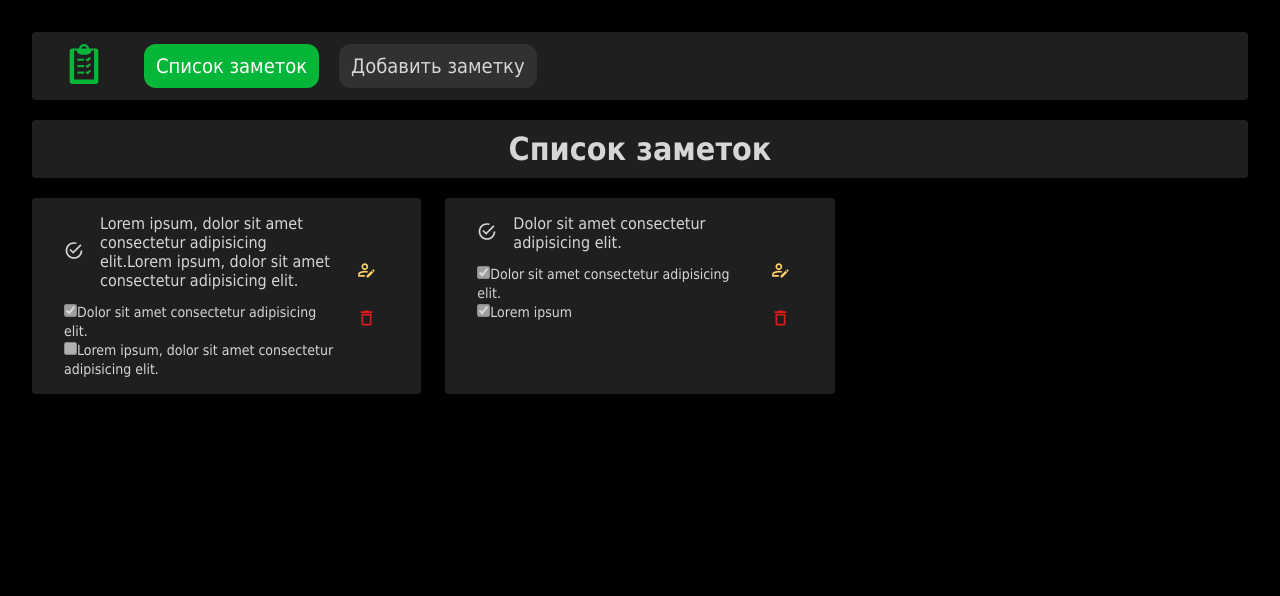
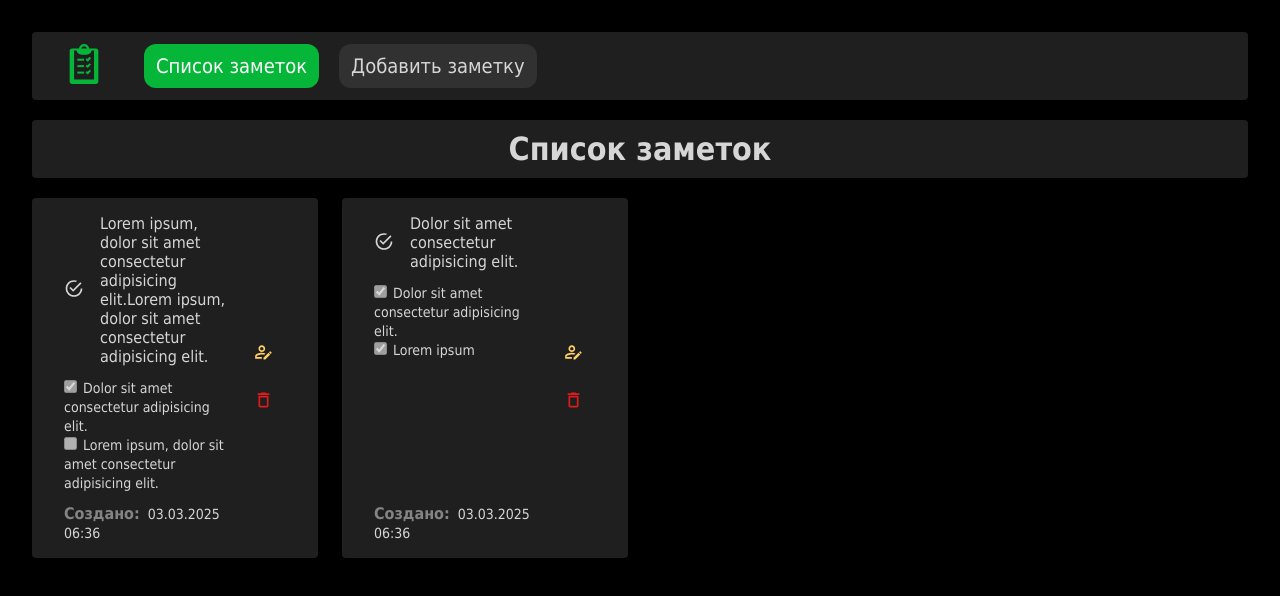
Before and after one commit to otisnth/vue3-ts-todo, a Vue app: page / in a window 1280 px wide. Shown: the top 596 px of the page. Built offline with nearby package versions, Linux system fonts and the light colour scheme; a web font is replaced by a local one.

Commit message:
style: стилизация списка заметок и детальной страницы

```diff
--- a/src/entities/Note/ui/Note.vue
+++ b/src/entities/Note/ui/Note.vue
@@ -6,6 +6,10 @@
                 <span class="note__title">{{ note.title }}</span>
             </div>
             <TasksList class="note__task-list" :tasks="noteTasks" />
+            <div class="note__info-footer">
+                <span class="note__info-footer-text">Создано:</span>
+                <span class="note__info-date">{{ formatDate(note.createdAt) }}</span>
+            </div>
         </div>
 
         <div class="note__button-area">
@@ -24,6 +28,7 @@
 import { computed } from "vue";
 import { useRouter } from "vue-router";
 import type { INote } from "@/entities/Note/model/types";
+import { formatDate } from "../lib/dateFormat";
 import SvgIcon from "@/shared/ui/SvgIcon.vue";
 import TasksList from "./TasksList.vue";
 
@@ -52,6 +57,7 @@ const handleNoteClick = () => {
 .note__button-area {
     display: flex;
     flex-direction: column;
+    height: 100%;
 }
 
 .note__info-area {
@@ -82,4 +88,20 @@ const handleNoteClick = () => {
 .note__icon {
     flex-shrink: 0;
 }
+
+.note__task-list {
+    flex-grow: 1;
+}
+
+.note__info-footer-text {
+    color: #848484;
+    font-weight: 600;
+}
+
+.note__info-date {
+    color: #d6d6d6;
+    font-size: 14px;
+    padding-left: 8px;
+}
+
 </style>
--- a/src/entities/Note/ui/Task.vue
+++ b/src/entities/Note/ui/Task.vue
@@ -15,5 +15,6 @@ defineProps<{ task: ITask }>();
 .task__title {
     color: #d6d6d6;
     font-size: 14px;
+    padding-left: 6px;
 }
 </style>
--- a/src/pages/NoteViewPage/Index.vue
+++ b/src/pages/NoteViewPage/Index.vue
@@ -1,9 +1,12 @@
 <template>
     <PageContentHeader title="Просмотр заметки" is-back-button />
     <div v-if="note" class="note-view-page">
-        <h2>{{ note.title }}</h2>
-        <p>{{ formatDate(note.createdAt) }}</p>
-        <TasksList :tasks="note.tasks" />
+        <h2 class="note-view-page__title">{{ note.title }}</h2>
+        <p class="note-view-page__date">
+            <span class="note-view-page__date-text">Создано:</span>
+            <span class="note-view-page__date-value">{{ formatDate(note.createdAt) }}</span>
+        </p>
+        <TasksList class="note-view-page__tasks" :tasks="note.tasks" />
     </div>
 </template>
 
@@ -31,8 +34,24 @@ onMounted(() => {
 .note-view-page {
     display: flex;
     flex-direction: column;
+    gap: 16px;
     padding: 16px 8px;
     background-color: #1f1f1f;
     border-radius: 4px;
 }
+
+.note-view-page__title {
+    font-size: 24px;
+    color: #d6d6d6;
+}
+
+.note-view-page__date-text {
+    font-weight: 600;
+    color: #848484;
+}
+
+.note-view-page__date-value {
+    color: #d6d6d6;
+}
+
 </style>
--- a/src/pages/NotesPage/Index.vue
+++ b/src/pages/NotesPage/Index.vue
@@ -17,7 +17,7 @@ const { notes } = useNote();
 <style>
 .notes-list__container {
     display: grid;
-    grid-template-columns: repeat(3, 1fr);
+    grid-template-columns: repeat(4, 1fr);
     gap: 24px;
 }
 </style>
```
